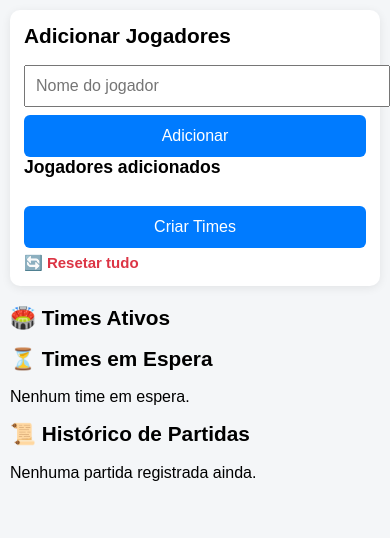
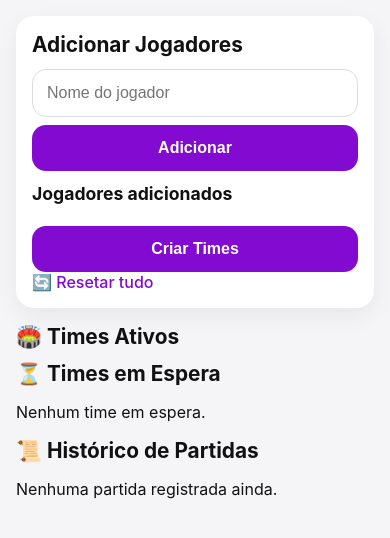
Before and after one commit to michaelbnh/gerenciador-times, a Flask app: page / in a window 390 px wide. Shown: the top 538 px of the page. Run offline with Flask 3, Linux system fonts and the light colour scheme.

Commit message:
Update style.css

```diff
--- a/static/style.css
+++ b/static/style.css
@@ -1,8 +1,14 @@
+
+* {
+    box-sizing: border-box;
+}
+
 body {
-    font-family: Arial, Helvetica, sans-serif;
-    background: #f4f6f8;
+    font-family: -apple-system, BlinkMacSystemFont, "Segoe UI", Roboto, Inter, Arial, sans-serif;
+    background: #f5f5f7;
     margin: 0;
-    padding: 20px;
+    padding: 16px;
+    color: #111;
 }
 
 .container {
@@ -10,165 +16,144 @@ body {
     margin: auto;
 }
 
-/* GRID PRINCIPAL */
+
 .grid {
     display: grid;
-    grid-template-columns: 1fr 2fr;
-    gap: 20px;
+    grid-template-columns: 360px 1fr;
+    gap: 16px;
 }
 
 .card {
-    background: #fff;
-    border-radius: 10px;
+    background: #ffffff;
+    border-radius: 18px;
     padding: 16px;
-    box-shadow: 0 2px 10px rgba(0,0,0,0.08);
+    box-shadow: 0 8px 24px rgba(0,0,0,0.06);
 }
 
-h2, h3 {
-    margin-top: 0;
+h2 {
+    font-size: 1.4rem;
+    margin: 0 0 12px;
 }
 
+h3 {
+    font-size: 1.1rem;
+    margin: 12px 0 8px;
+}
+
+
 input[type="text"] {
-    padding: 8px;
-    width: 220px;
+    width: 100%;
+    padding: 14px;
+    font-size: 16px;
+    border-radius: 14px;
+    border: 1px solid #ddd;
+    outline: none;
+}
+
+input[type="text"]:focus {
+    border-color: #820ad1;
 }
 
 button {
-    padding: 8px 14px;
+    width: 100%;
+    margin-top: 8px;
+    padding: 14px;
     border: none;
-    background: #007bff;
-    color: white;
-    border-radius: 6px;
+    border-radius: 14px;
+    background: #820ad1;
+    color: #fff;
+    font-size: 16px;
+    font-weight: 600;
     cursor: pointer;
 }
 
 button:hover {
-    background: #0056b3;
+    opacity: 0.95;
 }
 
 a {
+    color: #820ad1;
+    font-weight: 500;
     text-decoration: none;
-    color: #007bff;
 }
 
-a.danger {
-    color: #dc3545;
-    font-weight: bold;
-}
 
-/* LISTA DE JOGADORES */
 .jogadores-grid {
     display: flex;
     flex-wrap: wrap;
     gap: 8px;
-    margin-top: 10px;
+    margin-top: 12px;
 }
 
+
 .jogador {
-    padding: 6px 14px;
-    border-radius: 20px;
+    display: inline-flex;
+    align-items: center;
+    justify-content: center;
+
+    height: 36px;
+    padding: 0 14px;
+
+    border-radius: 999px;
     font-size: 14px;
+    font-weight: 500;
     color: #fff;
-    text-align: center;
+
     white-space: nowrap;
+    line-height: 1;
 }
 
-/* CORES AUTOMÁTICAS */
-.cor-1 { background: #007bff; }
-.cor-2 { background: #28a745; }
-.cor-3 { background: #17a2b8; }
-.cor-4 { background: #ffc107; color:#333; }
-.cor-5 { background: #dc3545; }
-.cor-6 { background: #6f42c1; }
-.cor-7 { background: #20c997; }
-.cor-8 { background: #fd7e14; }
 
-/* TIMES */
+.cor-1 { background: #820ad1; }
+.cor-2 { background: #2ecc71; }
+.cor-3 { background: #00c2ff; }
+.cor-4 { background: #f1c40f; color:#333; }
+.cor-5 { background: #ff4757; }
+.cor-6 { background: #5f27cd; }
+.cor-7 { background: #1dd1a1; }
+.cor-8 { background: #ff9f43; }
+
+
+.time-ativo,
+.time-espera {
+    background: #fff;
+    border-radius: 18px;
+    padding: 14px;
+    margin-bottom: 14px;
+    box-shadow: 0 6px 18px rgba(0,0,0,0.05);
+}
+
 .time-ativo {
-    border-left: 6px solid #28a745;
-    margin-bottom: 15px;
+    border-left: 6px solid #2ecc71;
 }
 
 .time-espera {
-    border-left: 6px dashed #999;
-    margin-bottom: 15px;
+    border-left: 6px dashed #bbb;
 }
 
+
 .alerta {
-    background: #e6ffed;
+    background: #f3e8ff;
     padding: 12px;
-    border-left: 5px solid #28a745;
-    margin-bottom: 20px;
-    border-radius: 6px;
+    border-left: 5px solid #820ad1;
+    border-radius: 14px;
+    font-size: 14px;
 }
 
-/* ========================= */
-/* 📱 RESPONSIVO - CELULAR */
-/* ========================= */
+
 @media (max-width: 768px) {
 
-    body {
-        padding: 10px;
-    }
-
-    /* GRID vira coluna única */
     .grid {
         grid-template-columns: 1fr;
-    }
-
-    .card {
-        padding: 14px;
     }
 
     h2 {
         font-size: 1.3rem;
     }
 
-    h3 {
-        font-size: 1.1rem;
-    }
-
-    /* Input 100% */
-    input[type="text"] {
-        width: 100%;
-        padding: 10px;
-        font-size: 16px;
-        margin-bottom: 8px;
-    }
-
-    /* Botão touch-friendly */
-    button {
-        width: 100%;
-        padding: 12px;
-        font-size: 16px;
-    }
-
-    /* Chips organizados no mobile */
-    .jogadores-grid {
-        gap: 6px;
-    }
-
     .jogador {
+        height: 38px;
         font-size: 14px;
-        padding: 8px 14px;
-    }
-
-    /* Times */
-    .time-ativo,
-    .time-espera {
-        margin-bottom: 12px;
-    }
-
-    /* Links */
-    a {
-        font-size: 15px;
-        display: inline-block;
-        margin-top: 6px;
-    }
-
-    /* Alerta */
-    .alerta {
-        font-size: 14px;
-        padding: 10px;
+        padding: 0 16px;
     }
 }
```
